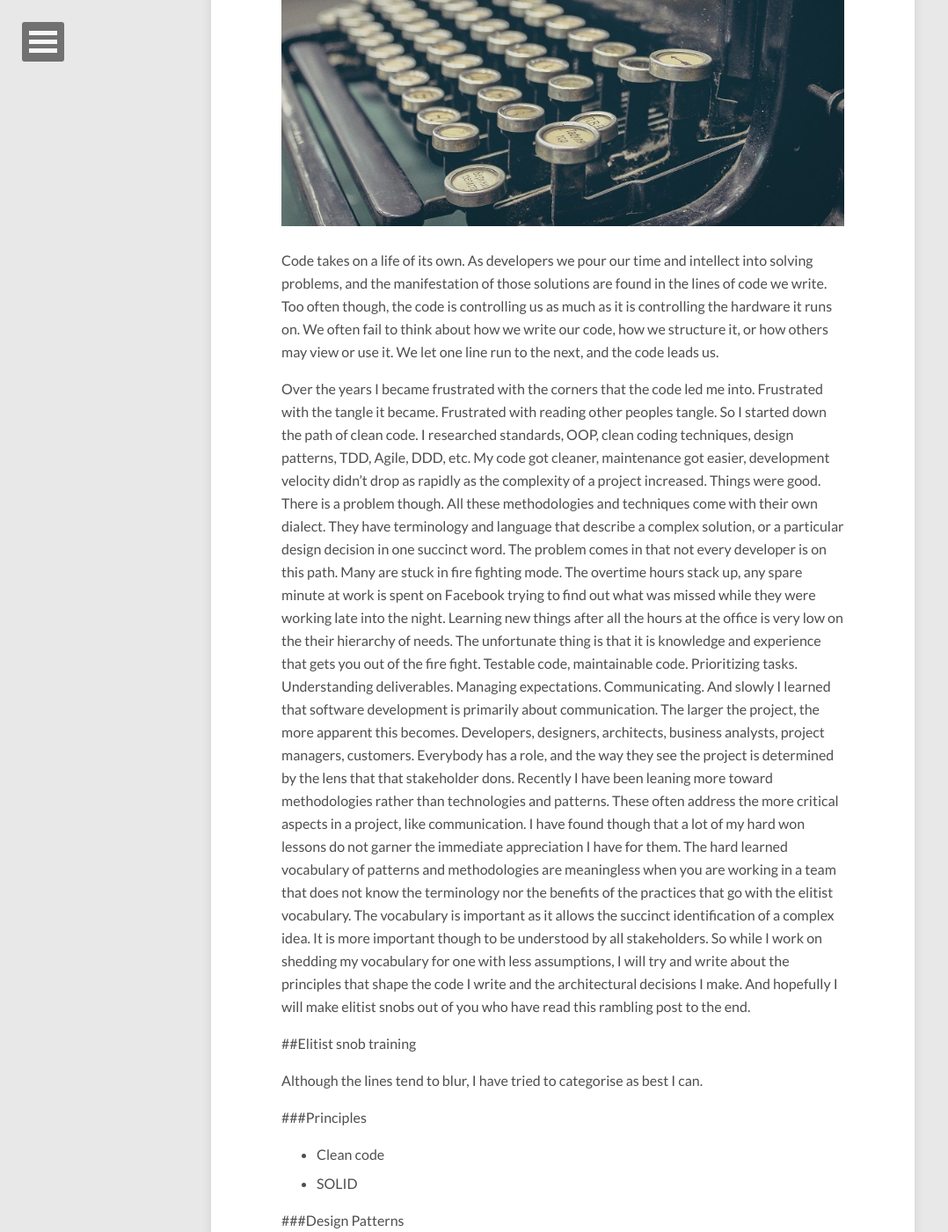
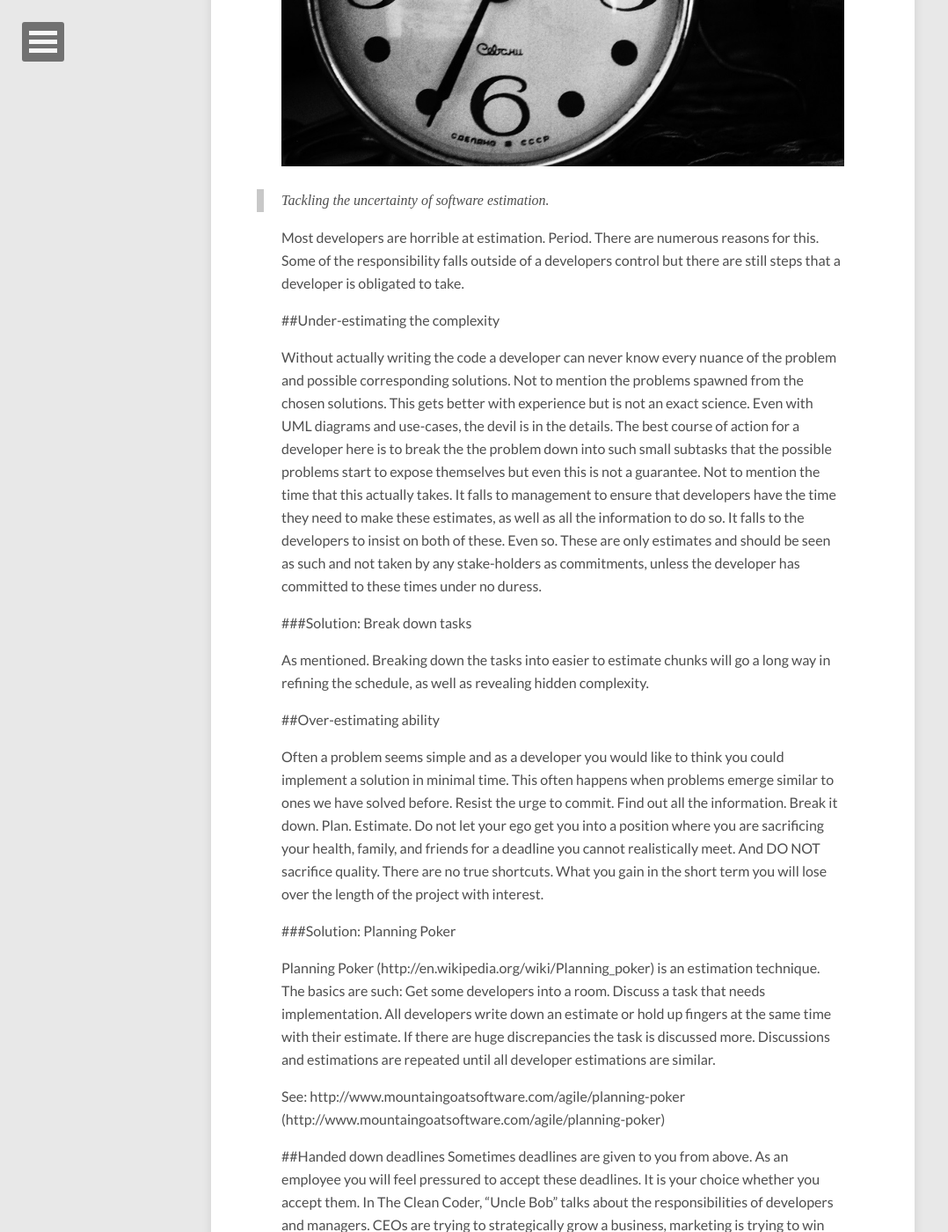
Before and after one commit to rikvandersanden/dburriss.github.io, a Jekyll site: the page built from _posts/2014-08-07-estimation.md, in a window 1280 px wide and 1400 px high, scrolled down 537 px. Shown: the whole window at 88% size, without its empty margins (0-1078 px from the left). Built offline with Jekyll 4.4.1, drawn with Linux system fonts in a browser that asks for light colours; nearby versions of some CDN libraries; comment, search, counter and statistics services are not loaded; some of the changed text lies outside the part shown.

Commit message:
estimation post

```diff
--- a/_posts/2014-07-18-the-way-we-write-code.md
+++ b/_posts/2014-07-18-the-way-we-write-code.md
@@ -9,6 +9,8 @@ excerpt_separator: <!--more-->
 ---
 
 ![typewriter](/images/posts/2014/typewriter-800.jpg)
+
+> The true challenge in writing good software.
 
 Code takes on a life of its own. As developers we pour our time and intellect into solving problems, and the manifestation of those solutions are found in the lines of code we write. Too often though, the code is controlling us as much as it is controlling the hardware it runs on. We often fail to think about how we write our code, how we structure it, or how others may view or use it. We let one line run to the next, and the code leads us.
 <!--more-->
--- /dev/null
+++ b/_posts/2014-08-07-estimation.md
@@ -0,0 +1,79 @@
+---
+layout: post
+title: "Estimation"
+description: "Tackling the uncertainty of software estimation."
+category: Programming
+comments: true
+permalink: the-way-we-write-code
+excerpt_separator: <!--more-->
+---
+![retro clock](/images/posts/2014/old-clock-800.jpg)
+
+> Tackling the uncertainty of software estimation.
+
+Most developers are horrible at estimation. Period. There are numerous reasons for this. Some of the responsibility falls outside of a developers control but there are still steps that a developer is obligated to take.
+<!--more-->
+
+##Under-estimating the complexity
+
+Without actually writing the code a developer can never know every nuance of the problem and possible corresponding solutions. Not to mention the problems spawned from the chosen solutions. This gets better with experience but is not an exact science. Even with UML diagrams and use-cases, the devil is in the details. The best course of action for a developer here is to break the the problem down into such small subtasks that the possible problems start to expose themselves but even this is not a guarantee. Not to mention the time that this actually takes. It falls to management to ensure that developers have the time they need to make these estimates, as well as all the information to do so. It falls to the developers to insist on both of these. Even so. These are only estimates and should be seen as such and not taken by any stake-holders as commitments, unless the developer has committed to these times under no duress.
+
+###Solution: Break down tasks
+
+As mentioned. Breaking down the tasks into easier to estimate chunks will go a long way in refining the schedule, as well as revealing hidden complexity.
+
+##Over-estimating ability
+
+Often a problem seems simple and as a developer you would like to think you could implement a solution in minimal time. This often happens when problems emerge similar to ones we have solved before. Resist the urge to commit. Find out all the information. Break it down. Plan. Estimate. Do not let your ego get you into a position where you are sacrificing your health, family, and friends for a deadline you cannot realistically meet. And DO NOT sacrifice quality. There are no true shortcuts. What you gain in the short term you will lose over the length of the project with interest.
+
+###Solution: Planning Poker
+
+Planning Poker (http://en.wikipedia.org/wiki/Planning_poker) is an estimation technique. The basics are such:
+Get some developers into a room.
+Discuss a task that needs implementation.
+All developers write down an estimate or hold up fingers at the same time with their estimate.
+If there are huge discrepancies the task is discussed more. Discussions and estimations are repeated until all developer estimations are similar.
+
+See: http://www.mountaingoatsoftware.com/agile/planning-poker (http://www.mountaingoatsoftware.com/agile/planning-poker)
+
+##Handed down deadlines
+Sometimes deadlines are given to you from above. As an employee you will feel pressured to accept these deadlines. It is your choice whether you accept them. In The Clean Coder, “Uncle Bob” talks about the responsibilities of developers and managers. CEOs are trying to strategically grow a business, marketing is trying to win customers, project managers are trying to meet deadlines, and as a developer you are tasked with developing a quality product for the customer. By agreeing to unrealistic deadlines, you endanger the project. The earlier problems are identified, the more chance that catastrophe can be avoided.
+
+###Solution: Team discussion of workable solution
+If a deadline is immovable, the team (including the customer) need to work together toward a realistic goal. Features can be cut, overtime can be worked (within reason), and additional resources can be allocated (to a point) but the end result should always be a quality solution. Cutting corners just slows down development in the long run. A project becomes a mess. Productivity grinds to a halt. It is a chore to work on and eventually developers leave the company rather than work on the project.
+##PERT
+
+Pert (http://en.wikipedia.org/wiki/Program_evaluation_and_review_technique_(PERT)) is an estimation technique developed by the U.S Navy for estimating projects. Combining it with planning poker should give a reasonable idea of when you can expect a task to be done. It works as follows.
+A developer will give 3 estimates for a work item (use with Planning Poker).
+
+**O:** Optimistic estimate – this is the time to complete a task if the stars align and unicorns come down and help complete the code. In other words, the best case scenario.
+
+**P:** Pessimistic estimate – this is the time to complete a task when you have invoked the wrath of the programming gods. So. The worst case.
+
+**M:** Most likely estimate – this is the time that a developer usually gives.
+
+Plugging these values in we can get the time estimate for a task.
+
+**T = (O + 4M + P) ÷ 6**
+
+Banking on this value would be dangerous though. Some buffer time is usually added to estimates. Rather than just thumb-sucking a buffer time, lets calculate the variance and add that to the estimate.
+
+**V = (P – O) ÷ 6**
+
+**Estimate = T + V**
+
+###Example
+Ok. So lets say that your team is asked to add a Quick Contact widget to an existing website. You get 3 developers in the room and ask for times.
+
+You get the following answers. 1, 3, and 4. In days.
+
+The 1 came from the developer who is going to be doing the work. 3 from the developer who did most of the existing widgets. 4 from the team lead. Due to the large discrepancies, discussions ensue. It turns out the widget creation process is non trivial but some functionality is inherited from existing widgets. So another round of planning poker gives the following values 3, 3 , and 4. You decide to go with 3.
+This was for the most likely time. For the best case you get 1 day and worst case is 7 days.
+**T** = *(O + 4M + P) ÷ 6* = *(1 + 12 + 7) ÷ 6 = 3.3 V* = *(P – O) ÷ 6* = *(7 – 1) ÷ 6* = **1**
+
+**Estimate = T + V = 4.3**
+
+So let's schedule this for a 4.5 days.
+
+###Conclusion
+So knowing our failings, and bearing in mind the goals of management, we can mitigate potential disaster by using the techniques outlined here. Estimation is never going to be an exact science but we can go a long way in making our estimates more accurate. Hope this helps. Good luck with your next project.
```
Also changed, not shown: images/posts/2014/old-clock-800.jpg (added).
